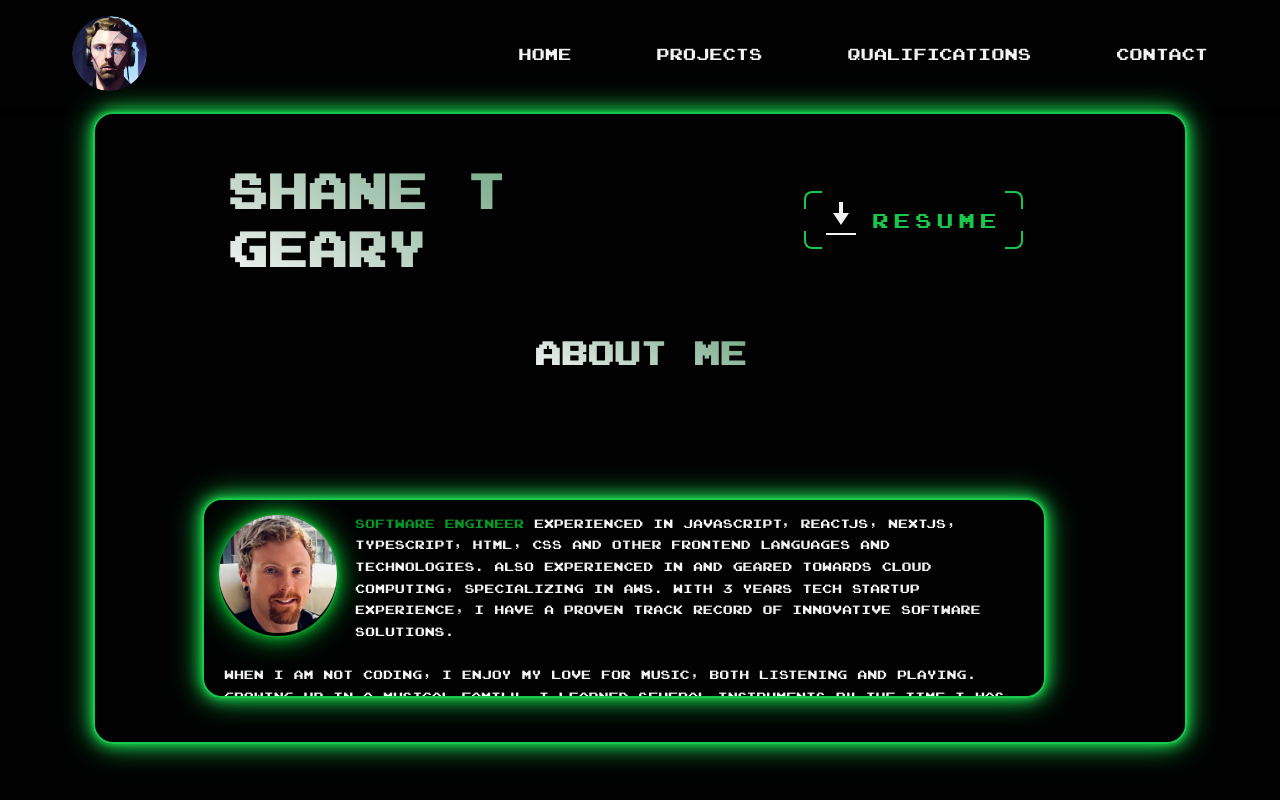
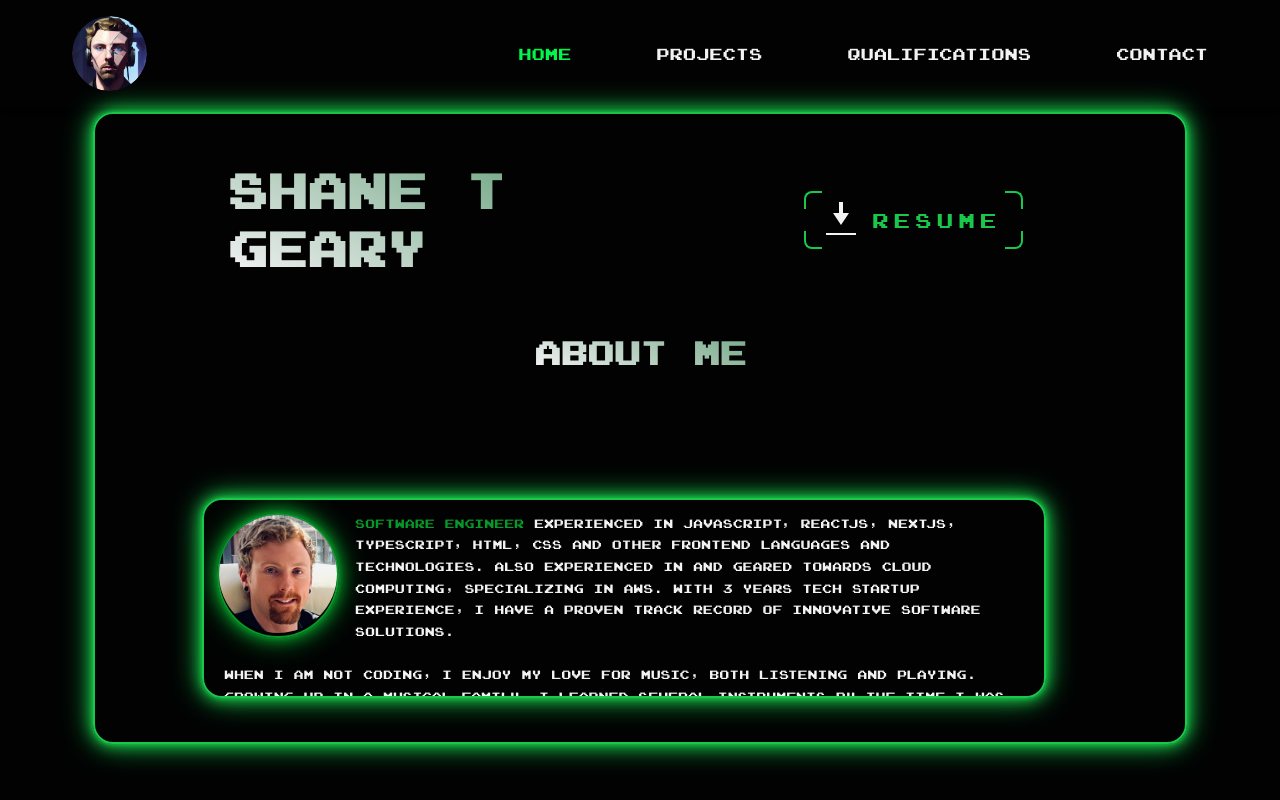
Before and after one commit to Shane-Geary/shane-geary-portfolio, a Next.js app: page / in a window 1280 px wide. Built offline with nearby package versions, Linux system fonts and the light colour scheme.

Commit message:
Initial page load - active navbar link color logic

```diff
--- a/src/components/nav-bar/nav-bar.jsx
+++ b/src/components/nav-bar/nav-bar.jsx
@@ -1,5 +1,5 @@
 'use client'
-import {useState} from 'react'
+import {useState, useEffect, useRef} from 'react'
 
 import Link from 'next/link'
 import Image from 'next/legacy/image'
@@ -10,16 +10,18 @@ import classNames from 'classnames'
 import logoSrc from '../../../public/gearz.JPG'
 
 export const NavBar = () => {
+	const navLinkRef = useRef(null)
+
 	const [isHamburgerOpen, setIsHamburgerOpen] = useState(false)
 
 	const navArray = [
 		{
 			name: 'Home',
-			href: '/'
+			href: {pathname: '/'}
 		},
 		{
 			name: 'Projects',
-			href: '/projects'
+			href: {pathname: '/projects'}
 		},
 		{
 			name: 'Qualifications',
@@ -27,9 +29,17 @@ export const NavBar = () => {
 		},
 		{
 			name: 'Contact',
-			href: '/contact'
+			href: {pathname: '/contact'}
 		}
 	]
+
+	useEffect(() => {
+		for (let navItem of navLinkRef.current.children) {
+			if (window.location.pathname === navItem.pathname) {
+				navItem.style.color = 'var(--header-green)'
+			}
+		}
+	}, [])
 
 	return (
 		<header className={styles['navbar']}>
@@ -59,8 +69,10 @@ export const NavBar = () => {
 					))}
 				</button>
 				<nav
+					ref={navLinkRef}
 					className={classNames(styles['navLinks'], {
-						[styles['navLinksOpen']]: isHamburgerOpen
+						[styles['navLinksOpen']]: isHamburgerOpen,
+						[styles['active']]: navLinkRef.current
 					})}
 					onClick={(event) => {
 						setIsHamburgerOpen(false)
--- a/src/components/nav-bar/nav-bar.module.scss
+++ b/src/components/nav-bar/nav-bar.module.scss
@@ -91,6 +91,10 @@
 	flex-grow: 0.3;
 	justify-content: space-between;
 
+	&.active {
+		color: var(--header-green);
+	}
+
 	@media (max-width: 768px) {
 		gap: 12px;
 		flex-grow: 0.3;
@@ -170,5 +174,5 @@
 }
 
 .navLinks a:hover {
-	color: var(--header-green);
+	color: var(--header-green) !important;
 }
```
